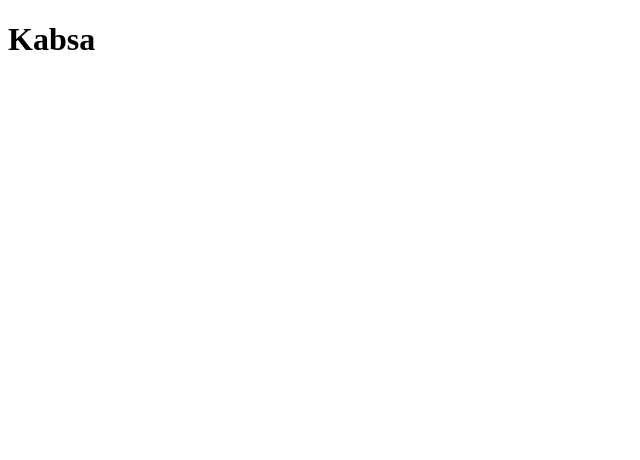
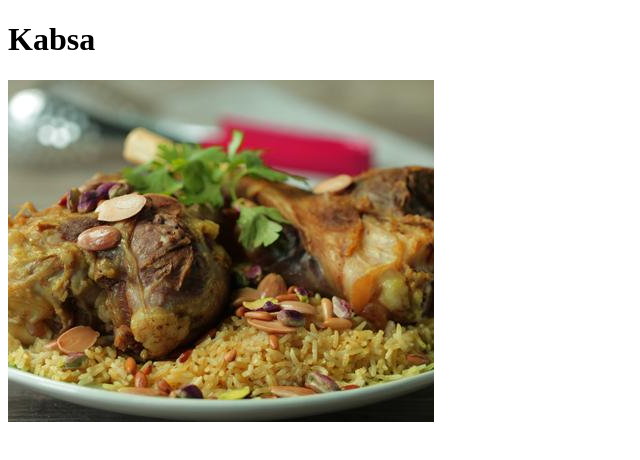
Before and after one commit to Semicolonnn/Recipes, a plain HTML site: page recipes/kabsa.html in a window 1280 px wide. Shown: the whole page, without its empty margins (0-640 px from the left). Drawn offline with Linux system fonts and the light colour scheme.

Commit message:
added the kabsa recipe and add some images

```diff
--- a/recipes/kabsa.html
+++ b/recipes/kabsa.html
@@ -8,5 +8,6 @@
 </head>
 <body>
     <h1>Kabsa</h1>
+    <img src="../images/kabsa.jpeg"  alt="Kabsa">
 </body>
 </html>
```
Also changed, not shown: images/kabsa.jpeg (added), images/kabsadone.jpg (added).
